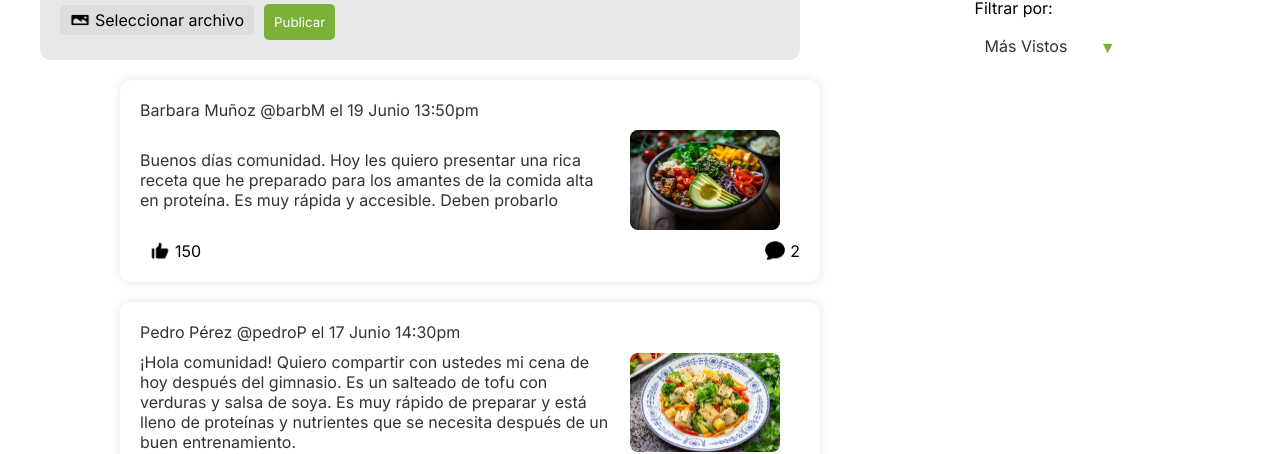
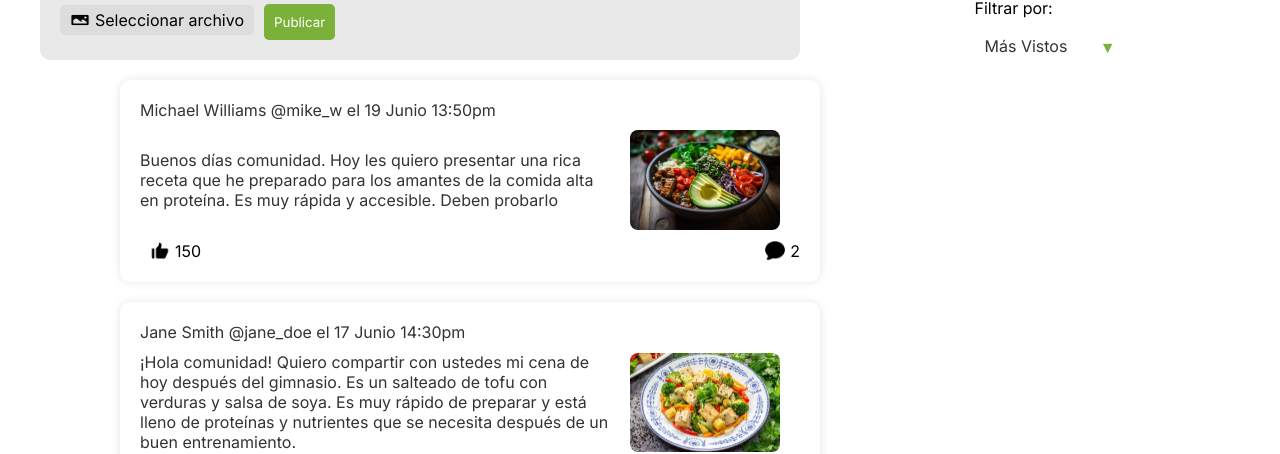
Before and after one commit to NutriStudentsG3/aplicacion_web_nutristudents, an Angular app: page /community in a window 1280 px wide. Shown: the part 319-773 px from the top of the page. Built offline with nearby package versions, Linux system fonts and the light colour scheme.

Commit message:
fix:username actual comunidad

```diff
--- a/src/app/community/community-page/community-page.component.ts
+++ b/src/app/community/community-page/community-page.component.ts
@@ -1,4 +1,6 @@
 import { Component, ElementRef, ViewChild, AfterViewInit } from '@angular/core';
+import { UserStoreService } from '../../account/services/user.store.service';
+import { User } from '../../account/models/user.model';
 
 interface Comment {
   content: string;
@@ -29,8 +31,10 @@ export class CommunityPageComponent {
   selectedImage: File | null = null;
   imagePreviewUrl: string | ArrayBuffer | null = null;
   isModalVisible: boolean = false;
-  showMostViewedPost: boolean = false; // Controla si mostrar el post más visto
-  mostViewedPost: Post | null = null; // Almacena el post más visto
+  showMostViewedPost: boolean = false;
+  mostViewedPost: Post | null = null;
+  currentUser: User | undefined;
+  errorMessage: string | null = null;
 
   posts: Post[] = [
     {
@@ -41,8 +45,8 @@ export class CommunityPageComponent {
         { content: '¡Se ve deliciosa! Gracias por compartir.', username: 'Rosa Rodriguez', shortUsername: '@RRodriguez', timestamp: '19 Junio 13:55pm' },
         { content: '¿Cuánto tiempo tarda en prepararse?', username: 'Lucero Manchay', shortUsername: '@LucManchay', timestamp: '19 Junio 14:00pm' }
       ],
-      username: 'Barbara Muñoz',
-      shortUsername: '@barbM',
+      username: 'Michael Williams',
+      shortUsername: '@mike_w',
       timestamp: '19 Junio 13:50pm'
     },
     {
@@ -52,8 +56,8 @@ export class CommunityPageComponent {
       comments: [
         { content: '¡Excelente opción para después del gimnasio!', username: 'Ilan Nuñez', shortUsername: '@IlanDa', timestamp: '17 Junio 14:35pm' }
       ],
-      username: 'Pedro Pérez',
-      shortUsername: '@pedroP',
+      username: 'Jane Smith',
+      shortUsername: '@jane_doe',
       timestamp: '17 Junio 14:30pm'
     },
     {
@@ -63,13 +67,17 @@ export class CommunityPageComponent {
         { content: 'Puedes intentar con un batido de frutas y avena.', username: 'Jose Mayhua', shortUsername: '@MiwaJose', timestamp: '18 Junio 10:15am' },
         { content: 'Los huevos revueltos con espinacas son rápidos y nutritivos.', username: 'Braulio Bartra', shortUsername: '@brauBartra', timestamp: '18 Junio 10:30am' }
       ],
-      username: 'Ana Gómez',
-      shortUsername: '@anaG',
+      username: 'Laura Martinez',
+      shortUsername: '@AMastard3rs',
       timestamp: '18 Junio 10:00am'
     }
   ];
 
-  constructor() {}
+  constructor(private userStore: UserStoreService) {
+    this.userStore.user$.subscribe(user => {
+      this.currentUser = user;
+    });
+  }
 
   onFileSelected(event: Event): void {
     const input = event.target as HTMLInputElement;
@@ -84,20 +92,27 @@ export class CommunityPageComponent {
   }
 
   createPost(): void {
+    this.errorMessage = null;
+    if (!this.currentUser) {
+      this.errorMessage = 'No user is currently logged in.';
+      return;
+    }
     if (this.newPostContent.trim()) {
       const newPost: Post = {
         content: this.newPostContent,
         imageUrl: this.imagePreviewUrl as string,
         likes: 0,
         comments: [],
-        username: 'Usuario Actual', // Aquí deberías obtener el nombre de usuario actual desde tu sistema de autenticación
-        shortUsername: '@userActual', // Aquí el nombre corto o identificador del usuario actual
+        username: `${this.currentUser.firstname} ${this.currentUser.lastname}`,
+        shortUsername: `@${this.currentUser.username}`,
         timestamp: this.getCurrentTimestamp()
       };
       this.posts.unshift(newPost);
       this.newPostContent = '';
       this.selectedImage = null;
       this.imagePreviewUrl = null;
+    } else {
+      this.errorMessage = 'Post content cannot be empty.';
     }
   }
 
@@ -110,11 +125,11 @@ export class CommunityPageComponent {
   }
 
   addComment(post: Post): void {
-    if (post.newComment?.trim()) {
+    if (post.newComment?.trim() && this.currentUser) {
       const newComment: Comment = {
         content: post.newComment,
-        username: 'Usuario Actual', // Obtener usuario actual desde autenticación
-        shortUsername: '@userActual', // Nombre corto o identificador de usuario actual
+        username: `${this.currentUser.firstname} ${this.currentUser.lastname}`,
+        shortUsername: `@${this.currentUser.username}`,
         timestamp: this.getCurrentTimestamp()
       };
       post.comments.push(newComment);
@@ -122,16 +137,14 @@ export class CommunityPageComponent {
     }
   }
 
-
-
   toggleModal(): void {
     this.isModalVisible = !this.isModalVisible;
   }
 
   adjustTextAreaHeight(event: Event): void {
     const textarea = event.target as HTMLTextAreaElement;
-    textarea.style.height = 'auto'; // Reinicia la altura para recalcular
-    textarea.style.height = `${textarea.scrollHeight}px`; // Establece la nueva altura basada en el contenido
+    textarea.style.height = 'auto';
+    textarea.style.height = `${textarea.scrollHeight}px`;
   }
 
   getCurrentTimestamp(): string {
```
